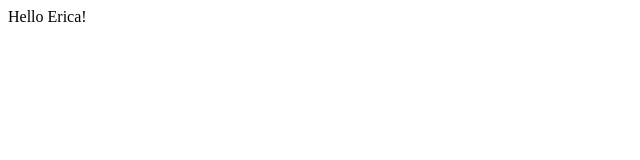
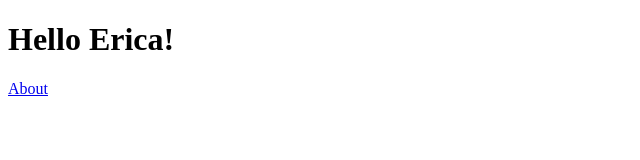
Before and after one commit to hukevinxiaochen/learn-gatsby, a Gatsby site: page / in a window 1280 px wide. Shown: the whole page, without its empty margins (0-640 px from the left). Built offline with nearby package versions, Linux system fonts and the light colour scheme; Gatsby itself is replaced by a stand-in of ours.

Commit message:
feat: use Link from gatsby

```diff
--- a/src/pages/index.js
+++ b/src/pages/index.js
@@ -1,5 +1,10 @@
 import React from "react"
-
+import {Link} from "gatsby"
 export default function Home() {
-  return <div>Hello Erica!</div>
+  return (
+    <div>
+      <h1>Hello Erica!</h1>
+      <Link to="/about">About</Link>
+    </div>
+  )
 }
```
